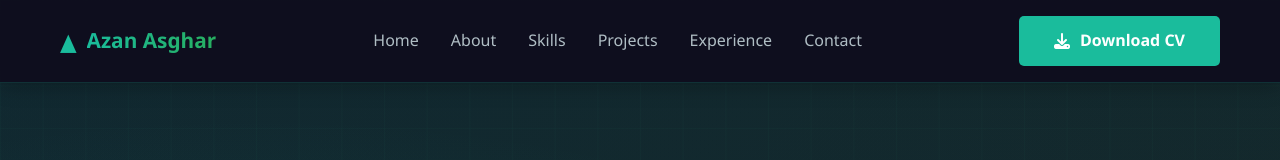
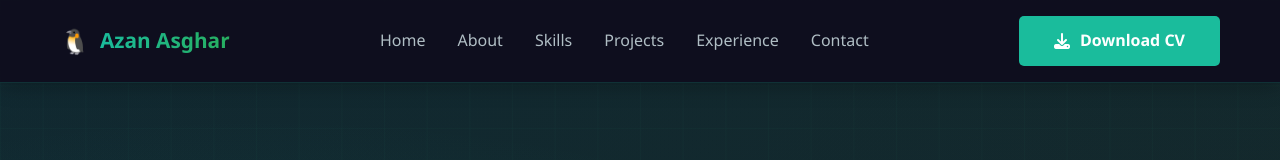
Before and after one commit to azanasghar1813/azanasghar.me, a plain HTML site: page index.html in a window 1280 px wide. Shown: the top 160 px of the page. Drawn offline with Linux system fonts and the light colour scheme.

Commit message:
Change Loog Before Name

```diff
--- a/index.html
+++ b/index.html
@@ -13,7 +13,7 @@
     <nav class="navbar">
         <div class="nav-container">
             <div class="logo">
-                <span class="logo-icon">▲</span>
+                <span class="logo-icon"> 🐧</span>
                 <span class="logo-text">Azan Asghar</span>
             </div>
             <div class="nav-menu">
```
